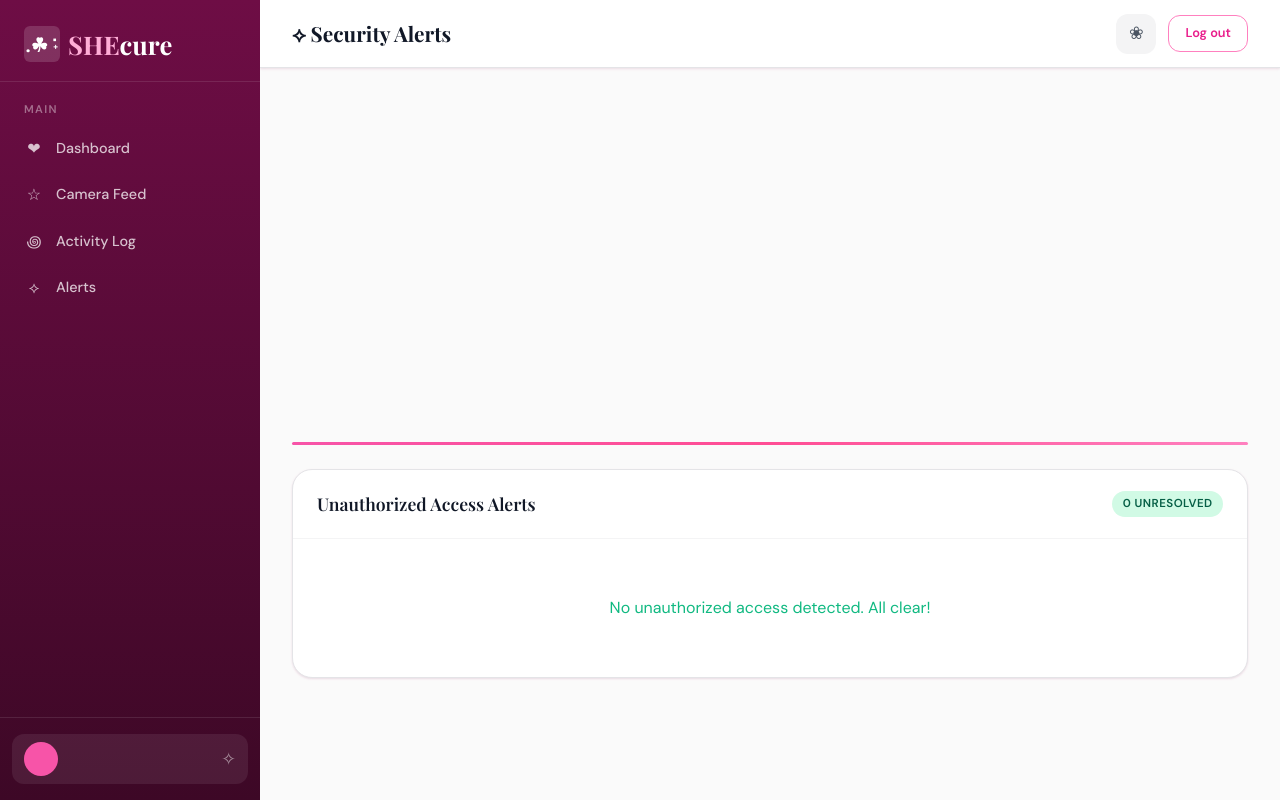
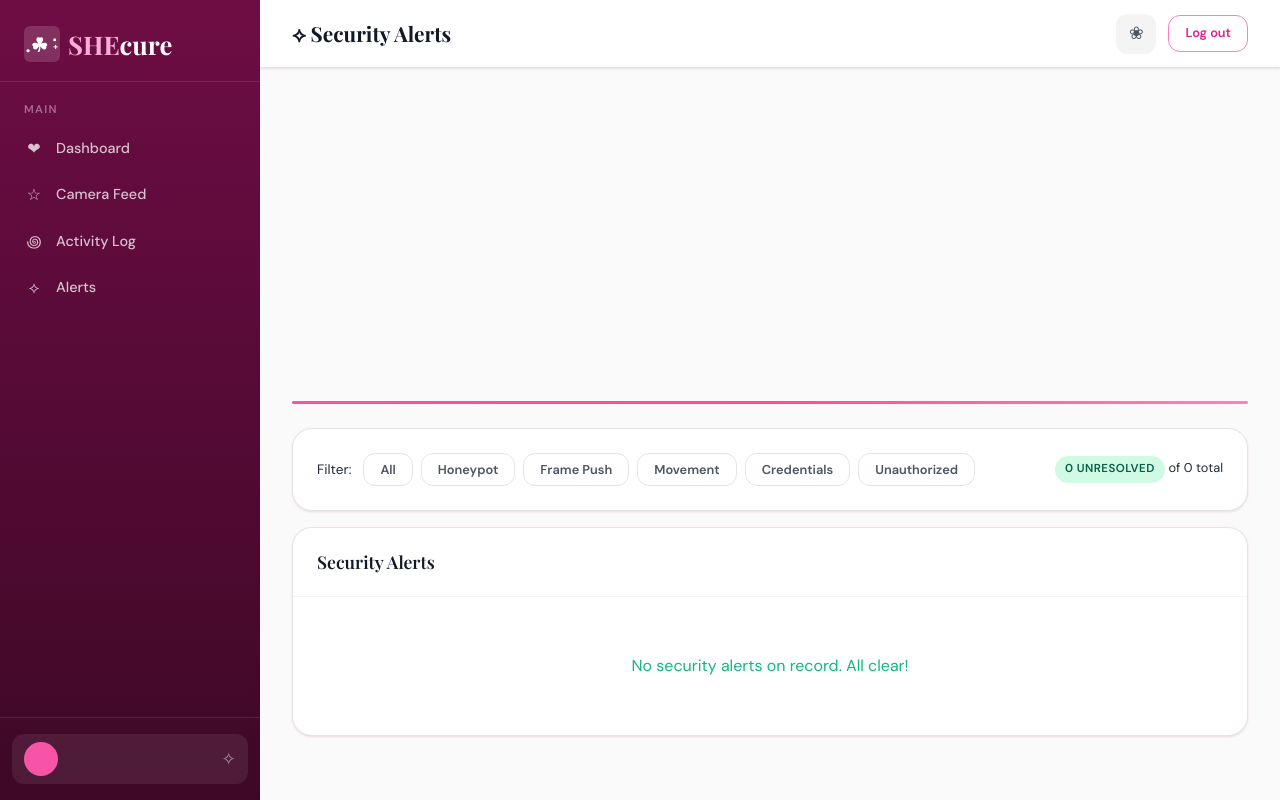
Before and after one commit to fernandezmariacass/SHEcure, a Python web app: template shecure/app/templates/dashboard/alerts.html in a window 1280 px wide. Run offline with Jinja, Linux system fonts and the light colour scheme; the template is opened without the code that fills it: most values are stand-ins (such as "Sample title", 1, 10 or a date in 2020).

Commit message:
fix: redesigned with colour badge

```diff
--- a/shecure/app/templates/dashboard/alerts.html
+++ b/shecure/app/templates/dashboard/alerts.html
@@ -1,3 +1,4 @@
+
 {% extends "base.html" %}
 {% block title %}Security Alerts{% endblock %}
 {% block page_title %}⟡ Security Alerts{% endblock %}
@@ -5,42 +6,124 @@
 {% block content %}
 <div class="pink-line"></div>
 
+{# ── Type badge colour map ────────────────────────────────────────────── #}
+{% set type_colors = {
+  "honeypot":            "#b71c1c",
+  "suspicious_push":     "#b71c1c",
+  "suspicious_movement": "#e65100",
+  "invalid_credentials": "#4a148c",
+  "unauthorized_access": "#1565c0"
+} %}
+{% set type_icons = {
+  "honeypot":            "🍯",
+  "suspicious_push":     "📷",
+  "suspicious_movement": "🚨",
+  "invalid_credentials": "🔑",
+  "unauthorized_access": "⛔"
+} %}
+
+{# ── Filter bar ───────────────────────────────────────────────────────── #}
+<div class="card" style="margin-bottom:1rem">
+  <div class="card-body" style="display:flex;flex-wrap:wrap;gap:.5rem;align-items:center">
+    <span style="font-size:.85rem;color:var(--text-muted);margin-right:.25rem">Filter:</span>
+    <button class="btn btn-ghost btn-sm filter-btn active" data-filter="all">All</button>
+    <button class="btn btn-ghost btn-sm filter-btn" data-filter="honeypot">Honeypot</button>
+    <button class="btn btn-ghost btn-sm filter-btn" data-filter="suspicious_push">Frame Push</button>
+    <button class="btn btn-ghost btn-sm filter-btn" data-filter="suspicious_movement">Movement</button>
+    <button class="btn btn-ghost btn-sm filter-btn" data-filter="invalid_credentials">Credentials</button>
+    <button class="btn btn-ghost btn-sm filter-btn" data-filter="unauthorized_access">Unauthorized</button>
+    <span style="margin-left:auto;font-size:.8rem;color:var(--text-muted)">
+      {% set unresolved = alerts|selectattr('resolved','equalto',false)|list %}
+      <span class="badge {% if unresolved %}badge-danger{% else %}badge-success{% endif %}">
+        {{ unresolved|length }} unresolved
+      </span>
+      of {{ alerts|length }} total
+    </span>
+  </div>
+</div>
+
 <div class="card">
   <div class="card-header">
-    <h2 class="card-title">Unauthorized Access Alerts</h2>
-    {% set unresolved = alerts|selectattr('resolved','equalto',false)|list %}
-    <span class="badge {% if unresolved %}badge-danger{% else %}badge-success{% endif %}">
-      {{ unresolved|length }} unresolved
-    </span>
+    <h2 class="card-title">Security Alerts</h2>
   </div>
-  <div class="card-body">
+  <div class="card-body" id="alerts-list">
     {% if not alerts %}
       <p style="text-align:center;color:var(--success);padding:2rem">
-         No unauthorized access detected. All clear!
+         No security alerts on record. All clear!
       </p>
     {% else %}
       {% for alert in alerts %}
+      {% set atype = alert.alert_type or "unauthorized_access" %}
+      {% set acolor = type_colors.get(atype, "#1565c0") %}
+      {% set aicon  = type_icons.get(atype,  "⛔") %}
       <div class="alert-item {% if alert.resolved %}resolved{% endif %}"
            id="alert-row-{{ alert.id }}"
+           data-type="{{ atype }}"
            role="article"
-           aria-label="Alert from {{ alert.ip_address }}">
-        <div class="alert-item-icon" aria-hidden="true"></div>
-        <div class="alert-item-body" style="flex:1">
-          <div class="alert-item-ip">{{ alert.ip_address }}</div>
+           aria-label="Alert {{ atype }} from {{ alert.ip_address }}">
+
+        {# ── Left colour stripe + icon ──────────────────────────────── #}
+        <div class="alert-item-icon" aria-hidden="true"
+             style="background:{{ acolor }};color:#fff;border-radius:6px;
+                    width:2.2rem;min-width:2.2rem;display:flex;align-items:center;
+                    justify-content:center;font-size:1.1rem">
+          {{ aicon }}
+        </div>
+
+        {# ── Body ───────────────────────────────────────────────────── #}
+        <div class="alert-item-body" style="flex:1;min-width:0">
+          <div style="display:flex;align-items:center;gap:.5rem;flex-wrap:wrap;margin-bottom:.2rem">
+            <span class="badge" style="background:{{ acolor }};color:#fff;font-size:.72rem">
+              {{ alert.alert_type_label if alert.alert_type_label is defined
+                 else atype|replace('_',' ')|title }}
+            </span>
+            <span class="alert-item-ip">{{ alert.ip_address }}</span>
+            {% if alert.username_attempted %}
+              <span style="font-size:.8rem;color:var(--text-muted)">
+                · user: <strong>{{ alert.username_attempted }}</strong>
+              </span>
+            {% endif %}
+          </div>
+
           <div class="alert-item-meta">
-            <strong>{{ alert.method }}</strong> {{ alert.endpoint }}
-            &nbsp;·&nbsp;
+            {% if alert.method and alert.endpoint %}
+              <strong>{{ alert.method }}</strong> {{ alert.endpoint }}
+              &nbsp;·&nbsp;
+            {% endif %}
             <time datetime="{{ alert.timestamp.isoformat() }}">
-              {{ alert.timestamp.strftime('%Y-%m-%d %H:%M:%S') }}
+              {{ alert.timestamp.strftime('%Y-%m-%d %H:%M:%S') }} PST
             </time>
           </div>
-          {% if alert.user_agent %}
-          <div class="alert-item-meta" style="margin-top:.2rem;font-size:.75rem">
-            UA: {{ alert.user_agent[:80] }}{% if alert.user_agent|length > 80 %}…{% endif %}
+
+          {% if alert.threat_reason %}
+          <div class="alert-item-meta" style="margin-top:.25rem;font-size:.8rem;color:var(--text-muted)">
+            ⚡ {{ alert.threat_reason }}
           </div>
           {% endif %}
+
+          {% if alert.notes %}
+          <div class="alert-item-meta" style="margin-top:.15rem;font-size:.75rem;color:var(--text-muted)">
+            📝 {{ alert.notes }}
+          </div>
+          {% endif %}
+
+          {% if alert.user_agent %}
+          <div class="alert-item-meta" style="margin-top:.15rem;font-size:.72rem;color:var(--text-muted)">
+            UA: {{ alert.user_agent[:100] }}{% if alert.user_agent|length > 100 %}…{% endif %}
+          </div>
+          {% endif %}
+
+          <div style="margin-top:.3rem">
+            <span class="badge" style="
+              background:{% if alert.threat_score >= 80 %}#b71c1c{% elif alert.threat_score >= 50 %}#e65100{% else %}#555{% endif %};
+              color:#fff;font-size:.7rem">
+              Threat {{ alert.threat_score }}/100
+            </span>
+          </div>
         </div>
-        <div style="display:flex;flex-direction:column;align-items:flex-end;gap:.5rem">
+
+        {# ── Right actions ───────────────────────────────────────────── #}
+        <div style="display:flex;flex-direction:column;align-items:flex-end;gap:.5rem;min-width:90px">
           {% if alert.resolved %}
             <span class="badge badge-success">Resolved</span>
           {% else %}
@@ -55,9 +138,24 @@
             {% endif %}
           {% endif %}
         </div>
+
       </div>
       {% endfor %}
     {% endif %}
   </div>
 </div>
+
+<script>
+// ── Client-side type filter ──────────────────────────────────────────────────
+document.querySelectorAll('.filter-btn').forEach(btn => {
+  btn.addEventListener('click', function () {
+    document.querySelectorAll('.filter-btn').forEach(b => b.classList.remove('active'));
+    this.classList.add('active');
+    const filter = this.dataset.filter;
+    document.querySelectorAll('#alerts-list .alert-item').forEach(row => {
+      row.style.display = (filter === 'all' || row.dataset.type === filter) ? '' : 'none';
+    });
+  });
+});
+</script>
 {% endblock %}
```
